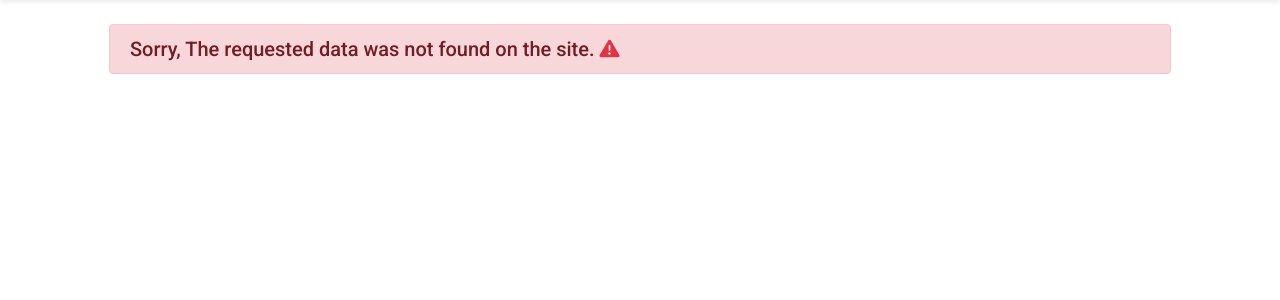
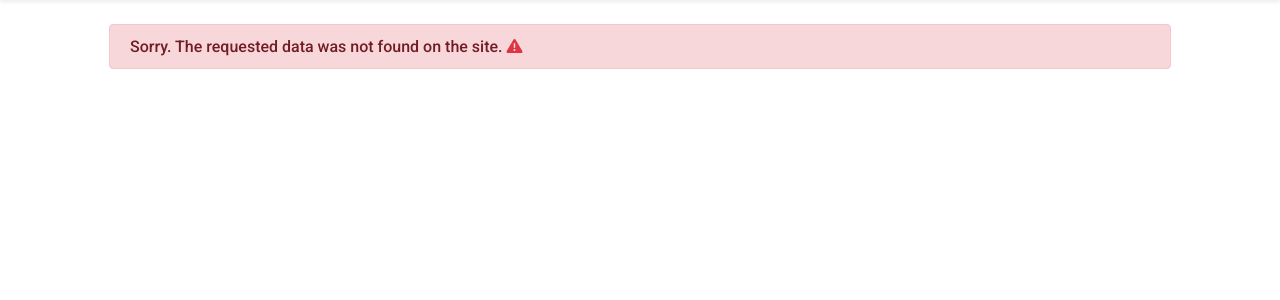
Before and after one commit to KRNK97/theExchange, a Django app: template blog_app/templates/blog_app/404.html in a window 1280 px wide. Shown: the part 95-395 px from the top of the page. Run offline with Django 3.2, Linux system fonts and the light colour scheme; the template is opened without the code that fills it: values that come from a table or form of the project are taken from there, others are empty; some libraries are stand-ins or nearby versions.

Commit message:
CONTAINER MARGINS

```diff
--- a/blog_app/templates/blog_app/404.html
+++ b/blog_app/templates/blog_app/404.html
@@ -1,5 +1,5 @@
 {% extends 'blog_app/base.html' %}
 
 {% block content %}
-<div class="alert alert-danger h5 m-4">Sorry, The requested data was not found on the site. <span class="text-danger"><i class="fas fa-exclamation-triangle"></i></span></div>
+<div class="alert alert-danger h6 m-4">Sorry. The requested data was not found on the site. <span class="text-danger"><i class="fas fa-exclamation-triangle"></i></span></div>
 {% endblock %}
--- a/blog_app/templates/blog_app/detail.html
+++ b/blog_app/templates/blog_app/detail.html
@@ -7,7 +7,7 @@
 {% block content %}
 <h2 class="h6 text-sm-right text-center mt-4 author mx-2 text-muted">{{ post.author.username }}'s post</h2>
 
-    <div class="p-2 mx-auto my-2 bg-light border border-info shadow rounded main-body">
+    <div class="p-3 mx-auto my-2 bg-light border border-info shadow rounded main-body">
         <span class="h1 title2">{{ post.title|upper }}</span>
         <span class="small ml-2 text-info">in <b><a href="{% url 'filter' post.category %}" class="text-decoration-none text-reset">[{{ post.category }}]</a></b></span>
         <br>
```
